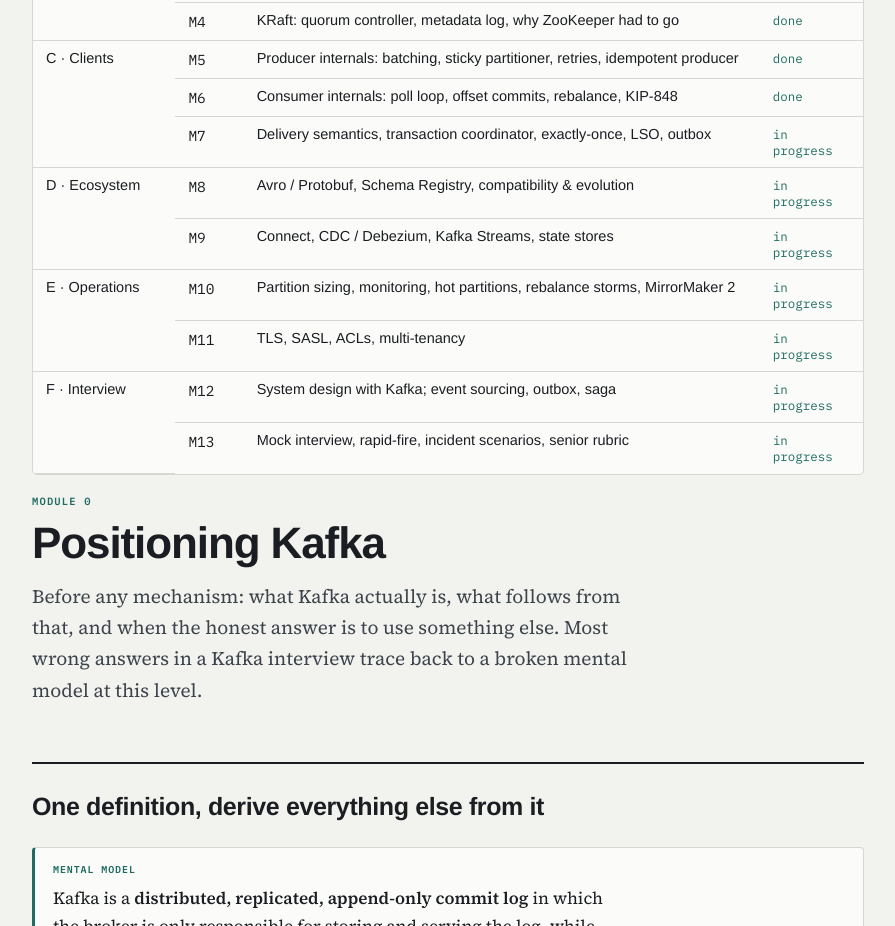
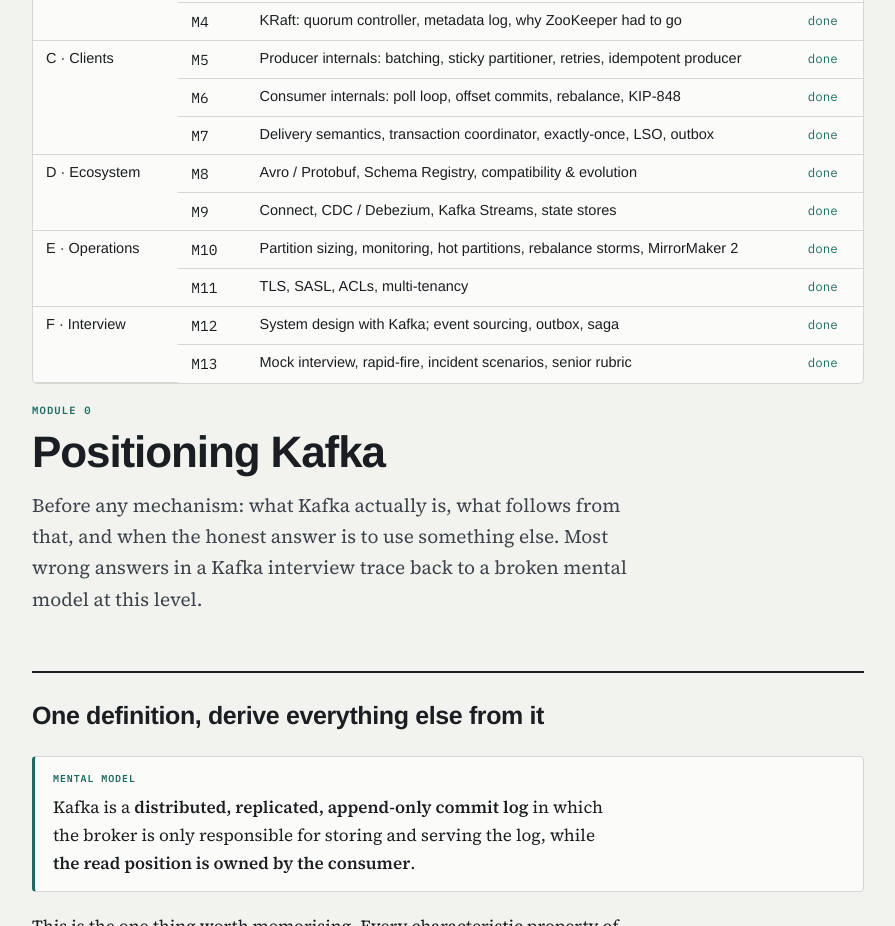
Before and after one commit to sorenhoang/sr-kafka-deepdive, a plain HTML site: page dist/artifact.html in a window 1280 px wide. Shown: the part 819-1745 px from the top of the page, without its empty margins (322-1217 px from the left). Drawn offline with Linux system fonts and the light colour scheme; a web font is replaced by a local one.

Commit message:
Close the roadmap at M13 and record that M6-M13 are read but undefended
All fourteen modules now have their material written, so the roadmap
marks M7-M13 complete on the same basis as M0-M6: the material exists.
The question columns are the honest measure from here, and the progress
notes say plainly that no question from M6 onwards has been defended yet
— 114 queued for a cold retry in M13, with M11 flagged for a second pass.

Co-Authored-By: Claude Opus 5 <noreply@anthropic.com>
Claude-Session: https://claude.ai/code/session_01LXP7NbrUmix8CM1CBYr5aR

```diff
--- a/dist/artifact.html
+++ b/dist/artifact.html
@@ -280,13 +280,13 @@ pre .c{color:var(--muted)}
       <tr><td class="num">M4</td><td>KRaft: quorum controller, metadata log, why ZooKeeper had to go</td><td><code>done</code></td></tr>
       <tr><td rowspan="3">C · Clients</td><td class="num">M5</td><td>Producer internals: batching, sticky partitioner, retries, idempotent producer</td><td><code>done</code></td></tr>
       <tr><td class="num">M6</td><td>Consumer internals: poll loop, offset commits, rebalance, KIP-848</td><td><code>done</code></td></tr>
-      <tr><td class="num">M7</td><td>Delivery semantics, transaction coordinator, exactly-once, LSO, outbox</td><td><code>in progress</code></td></tr>
-      <tr><td rowspan="2">D · Ecosystem</td><td class="num">M8</td><td>Avro / Protobuf, Schema Registry, compatibility &amp; evolution</td><td><code>in progress</code></td></tr>
-      <tr><td class="num">M9</td><td>Connect, CDC / Debezium, Kafka Streams, state stores</td><td><code>in progress</code></td></tr>
-      <tr><td rowspan="2">E · Operations</td><td class="num">M10</td><td>Partition sizing, monitoring, hot partitions, rebalance storms, MirrorMaker 2</td><td><code>in progress</code></td></tr>
-      <tr><td class="num">M11</td><td>TLS, SASL, ACLs, multi-tenancy</td><td><code>in progress</code></td></tr>
-      <tr><td rowspan="2">F · Interview</td><td class="num">M12</td><td>System design with Kafka; event sourcing, outbox, saga</td><td><code>in progress</code></td></tr>
-      <tr><td class="num">M13</td><td>Mock interview, rapid-fire, incident scenarios, senior rubric</td><td><code>in progress</code></td></tr>
+      <tr><td class="num">M7</td><td>Delivery semantics, transaction coordinator, exactly-once, LSO, outbox</td><td><code>done</code></td></tr>
+      <tr><td rowspan="2">D · Ecosystem</td><td class="num">M8</td><td>Avro / Protobuf, Schema Registry, compatibility &amp; evolution</td><td><code>done</code></td></tr>
+      <tr><td class="num">M9</td><td>Connect, CDC / Debezium, Kafka Streams, state stores</td><td><code>done</code></td></tr>
+      <tr><td rowspan="2">E · Operations</td><td class="num">M10</td><td>Partition sizing, monitoring, hot partitions, rebalance storms, MirrorMaker 2</td><td><code>done</code></td></tr>
+      <tr><td class="num">M11</td><td>TLS, SASL, ACLs, multi-tenancy</td><td><code>done</code></td></tr>
+      <tr><td rowspan="2">F · Interview</td><td class="num">M12</td><td>System design with Kafka; event sourcing, outbox, saga</td><td><code>done</code></td></tr>
+      <tr><td class="num">M13</td><td>Mock interview, rapid-fire, incident scenarios, senior rubric</td><td><code>done</code></td></tr>
     </tbody>
   </table></div>
 
```
Also changed, not shown: docs/index.html (+7 -7 lines), src/modules/00-roadmap.html (+7 -7 lines), 1 other file.
